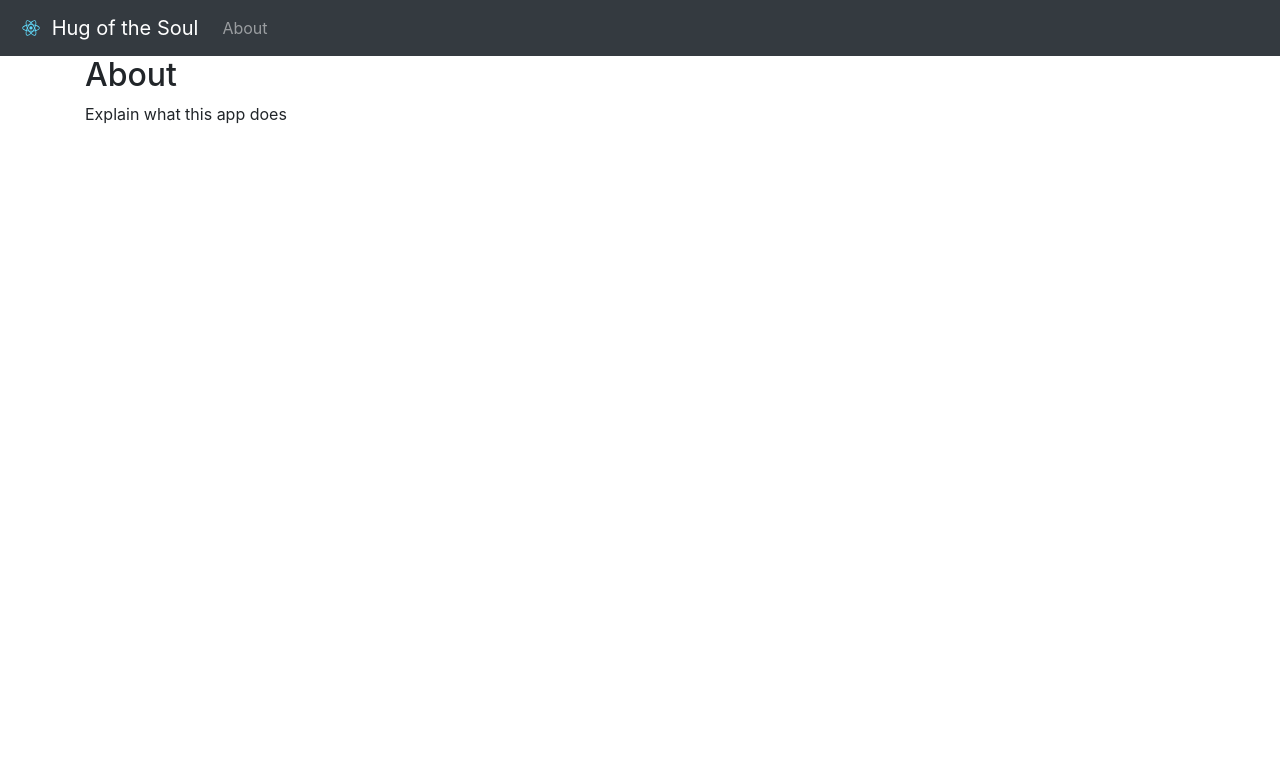
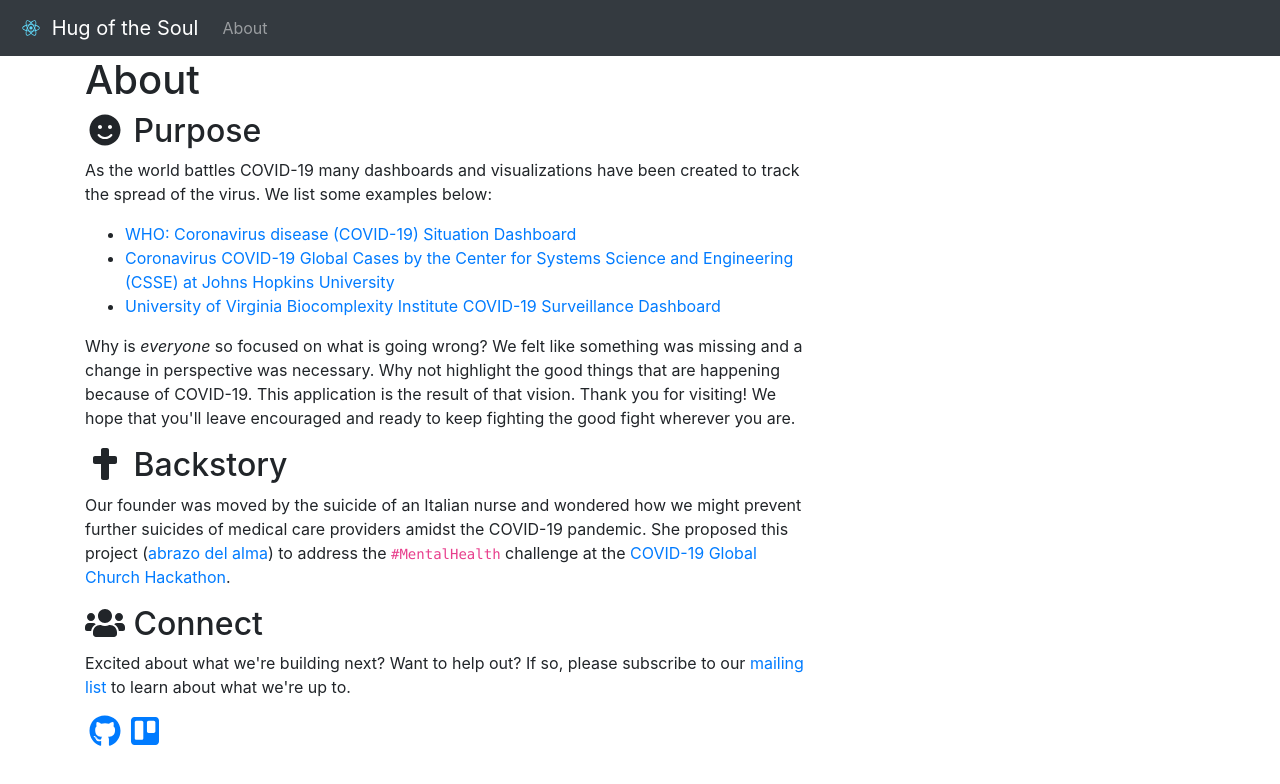
Before and after one commit to hugofthesoul/hugofthesoul.github.io, a React (Create React App) app: page /#/about in a window 1280 px wide. Shown: the top 784 px of the page. Built offline with nearby package versions, Linux system fonts and the light colour scheme.

Commit message:
Basic outline for About page

```diff
--- a/package.json
+++ b/package.json
@@ -3,7 +3,10 @@
   "version": "0.1.0",
   "private": true,
   "dependencies": {
-    "@fortawesome/fontawesome-free": "^5.13.0",
+    "@fortawesome/fontawesome-svg-core": "^1.2.28",
+    "@fortawesome/free-brands-svg-icons": "^5.13.0",
+    "@fortawesome/free-solid-svg-icons": "^5.13.0",
+    "@fortawesome/react-fontawesome": "^0.1.9",
     "@testing-library/jest-dom": "^4.2.4",
     "@testing-library/react": "^9.5.0",
     "@testing-library/user-event": "^7.2.1",
--- a/src/About.js
+++ b/src/About.js
@@ -3,6 +3,18 @@ import React from 'react';
 import Container from 'react-bootstrap/Container';
 import Col from 'react-bootstrap/Col';
 import Row from 'react-bootstrap/Row';
+
+import { FontAwesomeIcon } from '@fortawesome/react-fontawesome'
+import {
+  faCross,
+  faSmile,
+  faUsers
+} from '@fortawesome/free-solid-svg-icons'
+
+import {
+  faGithub,
+  faTrello
+} from '@fortawesome/free-brands-svg-icons'
 
 class About extends React.Component {
 
@@ -11,8 +23,67 @@ class About extends React.Component {
       <Container>
         <Row>
           <Col>
-            <h2>About</h2>
-            <p>Explain what this app does</p>
+            <h1>About</h1>
+          </Col>
+        </Row>
+        <Row>
+          <Col lg={8} md={8}>
+            <h2><FontAwesomeIcon icon={faSmile} fixedWidth /> Purpose</h2>
+            <p>
+              As the world battles COVID-19 many dashboards and visualizations have been created
+              to track the spread of the virus. We list some examples below:
+            </p>
+            <ul>
+              <li><a href="https://who.maps.arcgis.com/apps/opsdashboard/index.html#/c88e37cfc43b4ed3baf977d77e4a0667">WHO: Coronavirus disease (COVID-19) Situation Dashboard</a></li>
+              <li><a href="https://coronavirus.jhu.edu/map.html">Coronavirus COVID-19 Global Cases by the Center for Systems Science and Engineering (CSSE) at Johns Hopkins University</a></li>
+              <li><a href="https://nssac.bii.virginia.edu/covid-19/dashboard/">University of Virginia Biocomplexity Institute COVID-19 Surveillance Dashboard</a></li>
+            </ul>
+            <p>
+              Why is <em>everyone</em> so focused on what is going wrong?
+              We felt like something was missing and a change in perspective was necessary.
+              Why not  highlight the good things that are happening because of COVID-19.
+              This application is the result of that vision.
+              Thank you for visiting! We hope that you'll leave encouraged and
+              ready to keep fighting the good fight wherever you are.
+            </p>
+          </Col>
+          <Col lg={4} md={4}>
+            <h2>&nbsp;</h2>
+          </Col>
+        </Row>
+        <Row>
+          <Col lg={8} md={8}>
+            <h2><FontAwesomeIcon icon={faCross} fixedWidth /> Backstory</h2>
+            <p>
+              Our founder was moved by the suicide of an Italian nurse and wondered how
+              we might prevent further suicides of medical care providers amidst the COVID-19 pandemic.
+              She proposed this project (<a href="https://devpost.com/software/abrazo-del-alma">abrazo del alma</a>)
+              to address the <code>#MentalHealth</code> challenge at the <a href="https://www.covidhack.com/">COVID-19 Global Church Hackathon</a>.
+            </p>
+          </Col>
+          <Col lg={4} md={4}>
+            <h2>&nbsp;</h2>
+          </Col>
+        </Row>
+        <Row>
+          <Col lg={8} md={8}>
+            <h2><FontAwesomeIcon icon={faUsers} fixedWidth /> Connect</h2>
+            <p>
+              Excited about what we're building next? Want to help out? If so,
+              please subscribe to our <a href="https://groups.google.com/forum/#!forum/hugofthesoul">mailing list </a>
+              to learn about what we're up to.
+            </p>
+            <p>
+              <a href="https://github.com/hugofthesoul" title="Github">
+                <FontAwesomeIcon icon={faGithub} size="2x" fixedWidth />
+              </a>
+              <a href="https://trello.com/b/FNG7Q3NJ/covid19-christian-hackathon-hug-of-soul" title="Trello">
+                <FontAwesomeIcon icon={faTrello} size="2x" fixedWidth />
+              </a>
+            </p>
+          </Col>
+          <Col lg={4} md={4}>
+            <h2>&nbsp;</h2>
           </Col>
         </Row>
       </Container>
```
Also changed, not shown: 1 other file (tests, documents, lock files or other folders).
